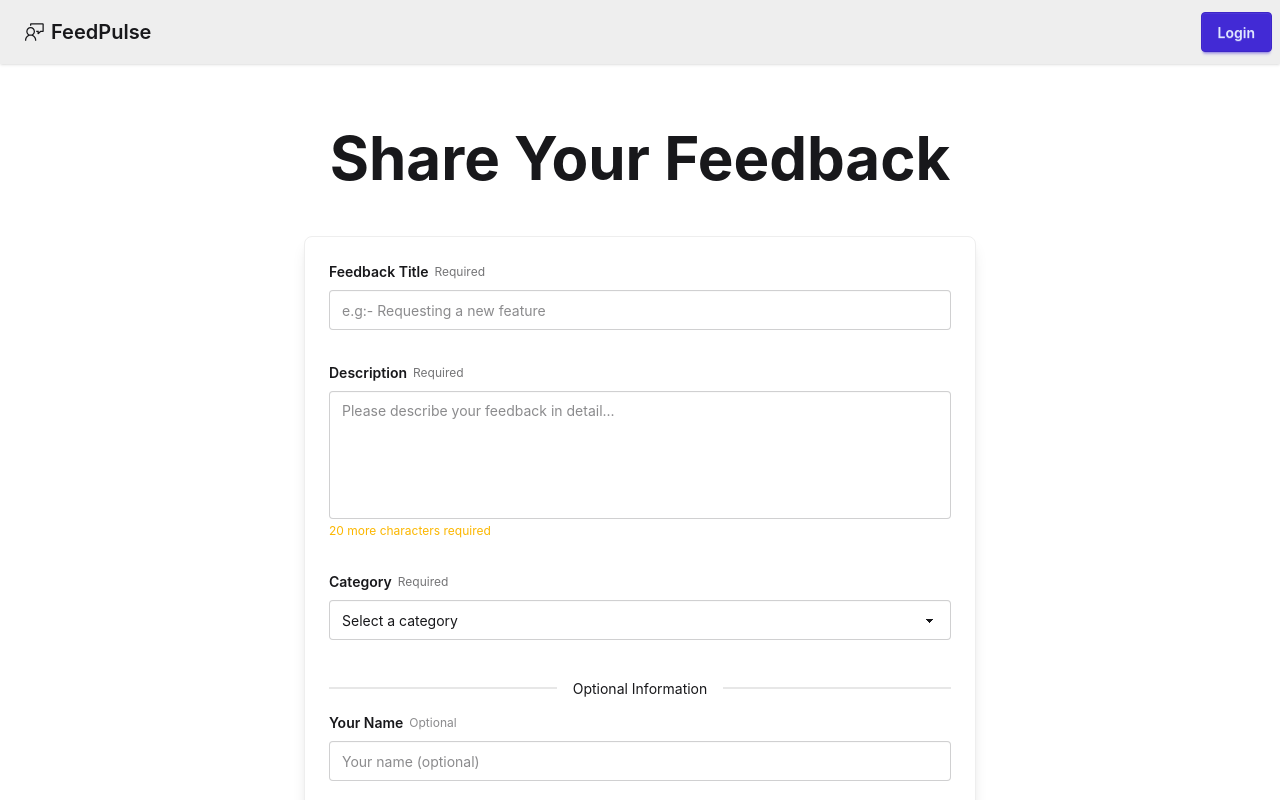
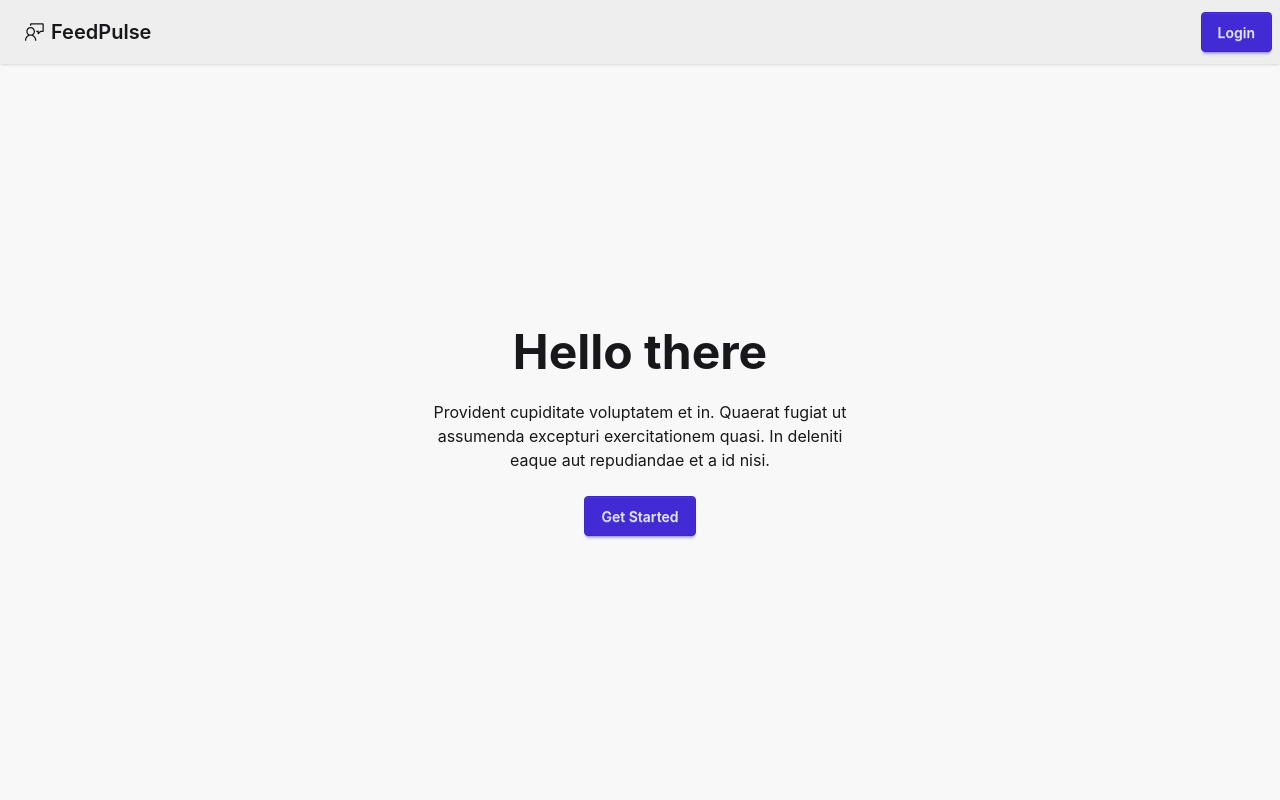
Before and after one commit to I-k-a-r-o-s/feedpulse_frontend, a React app: page /admin in a window 1280 px wide. Shown: the top 800 px of the page. Built offline with nearby package versions, Linux system fonts and the light colour scheme; the HTML template or start-up script is replaced by a standard one.

Commit message:
set up routes

```diff
--- a/src/App.jsx
+++ b/src/App.jsx
@@ -1,13 +1,18 @@
 import { Toaster } from "react-hot-toast";
 import Navbar from "./components/Navbar";
 import Home from "./pages/Home";
+import { Route, Routes } from "react-router";
+import Dashboard from "./pages/admin/Dashboard";
 
 const App = () => {
   return (
     <div>
       <Toaster position="bottom-center" reverseOrder={false} />
-      <Navbar/>
-      <Home />
+      <Navbar />
+      <Routes>
+        <Route path="/" element={<Home />} />
+        <Route path="/admin" element={<Dashboard />} />
+      </Routes>
     </div>
   );
 };
```
